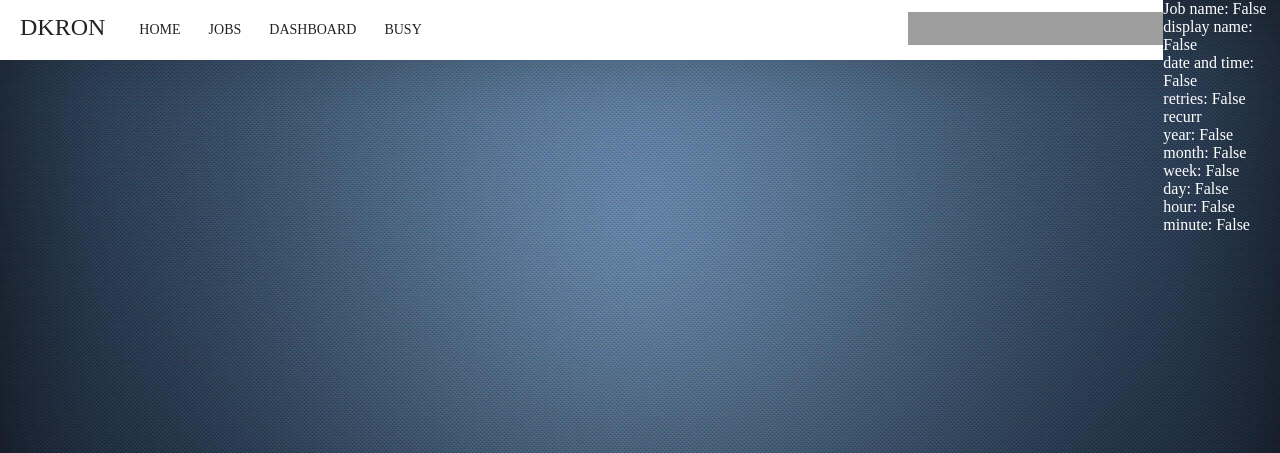
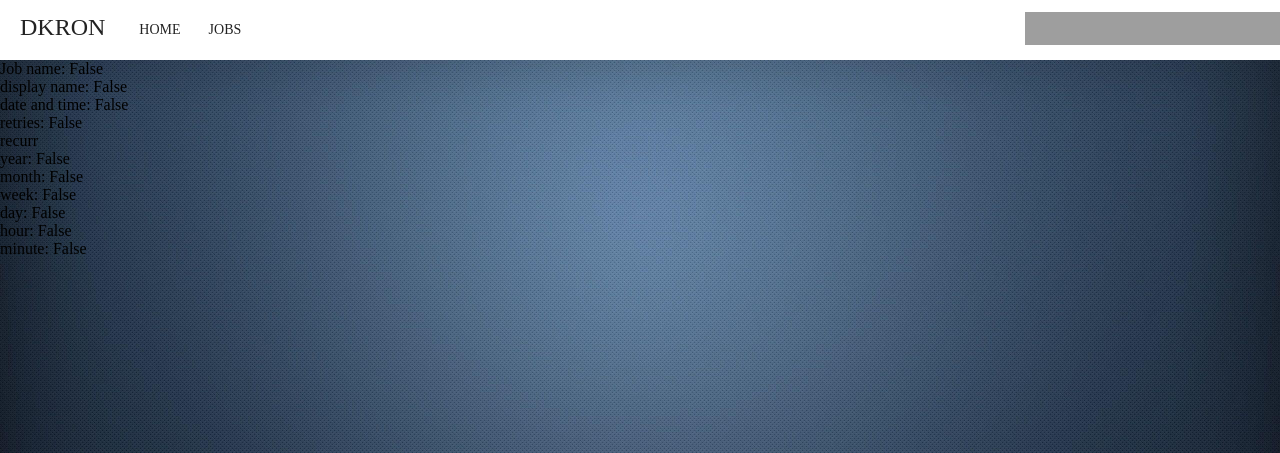
Before and after one commit to skynet-05/Internship-QM-dkron-dev, a Django app: page /schedule in a window 1280 px wide. Shown: the top 453 px of the page. Run offline with Django 3.2, Linux system fonts and the light colour scheme; grey boxes are pictures that could not be loaded.

Commit message:
fixed posited

```diff
--- a/dkron_gui_dev/gui/urls.py
+++ b/dkron_gui_dev/gui/urls.py
@@ -6,6 +6,4 @@ urlpatterns =[
     path('index',views.index,name="index"),
     path('create',views.create,name="create"),
     path('schedule',views.schedule,name="schedule"),
-
-
 ]
--- a/dkron_gui_dev/static/css/style.css
+++ b/dkron_gui_dev/static/css/style.css
@@ -9,16 +9,13 @@ head {
 
 body {
     position: relative;
-    display: flex;
     background-size: cover;
     background-repeat: no-repeat;
-    /* background-attachment: fixed; */
+    background-attachment: fixed;
 }
 
 nav {
     position: relative;
-    display: flex;
-    flex-wrap: wrap;
     width: 100%;
     height: 60px;
     background-color: white;
@@ -67,6 +64,7 @@ nav ul li:hover ul {
 }
 
 nav ul li ul li {
+    position: relative;
     width: 180px;
     border-radius: 4px;
 }
--- a/dkron_gui_dev/static/css/style_create.css
+++ b/dkron_gui_dev/static/css/style_create.css
@@ -13,5 +13,4 @@ label {
 
 #recurrr {
     display: none;
-
 }
--- a/dkron_gui_dev/templates/base.html
+++ b/dkron_gui_dev/templates/base.html
@@ -2,11 +2,9 @@
 
 <!DOCTYPE html>
 <html>
-
 <head>
     <title> QM DKRON {% block title %}{% endblock %}</title>
     <link rel="stylesheet" href="{% static 'css/style.css' %}">
-    {% block header %}{% endblock %}
 </head>
 
 <body style="background-image:url({% static 'images/2.jpg' %})">
@@ -21,13 +19,10 @@
                     <li> <a href="#"> Export </a> </li>
                 </ul>
             </li>
-            <li> <a href="#">DASHBOARD </a></li>
-            <li> <a href="#">BUSY </a></li>
         </ul>
-        <iframe src="http://free.timeanddate.com/clock/i7pq22si/n438/tlin/fn12/fs15/tt0/th1/ta1/tb4" frameborder="0"
-            width="255" height="33"></iframe>
+        <iframe src="http://free.timeanddate.com/clock/i7pq22si/n438/tlin/fn12/fs15/tt0/th1/ta1/tb4" frameborder="0" width="255" height="33"></iframe>
     </nav>
-    {% block content %}
+    {% block contentt %}
     {% endblock %}
 </body>
 
--- a/dkron_gui_dev/templates/create.html
+++ b/dkron_gui_dev/templates/create.html
@@ -5,11 +5,7 @@
 Create a Job
 {% endblock %}
 
-{% block header %}
-
-{% endblock %}
-
-{%block content %}
+{% block contentt %}
 <link rel="stylesheet" href="{% static 'css/style_create.css' %}">
 <script src="{% static '/js/create.js' %}"></script>
 <br><br>
--- a/dkron_gui_dev/templates/dummy.html
+++ b/dkron_gui_dev/templates/dummy.html
@@ -1,11 +1,6 @@
 {% extends 'base.html' %}
-{% block content %}
-<style>
-    div {
-        color: white;
-    }
-</style>
-<div>
+{% block contentt %}
+<div class="dummy">
     Job name: {{jname}} <br>
     display name: {{fname}}<br>
     date and time: {{sname}}<br>
--- a/dkron_gui_dev/templates/index.html
+++ b/dkron_gui_dev/templates/index.html
@@ -3,6 +3,6 @@
 Homepage
 {% endblock %}
 
-{% block content%}
+{% block contentt%}
 <h1>HOME</h1>
 {% endblock %}
```
